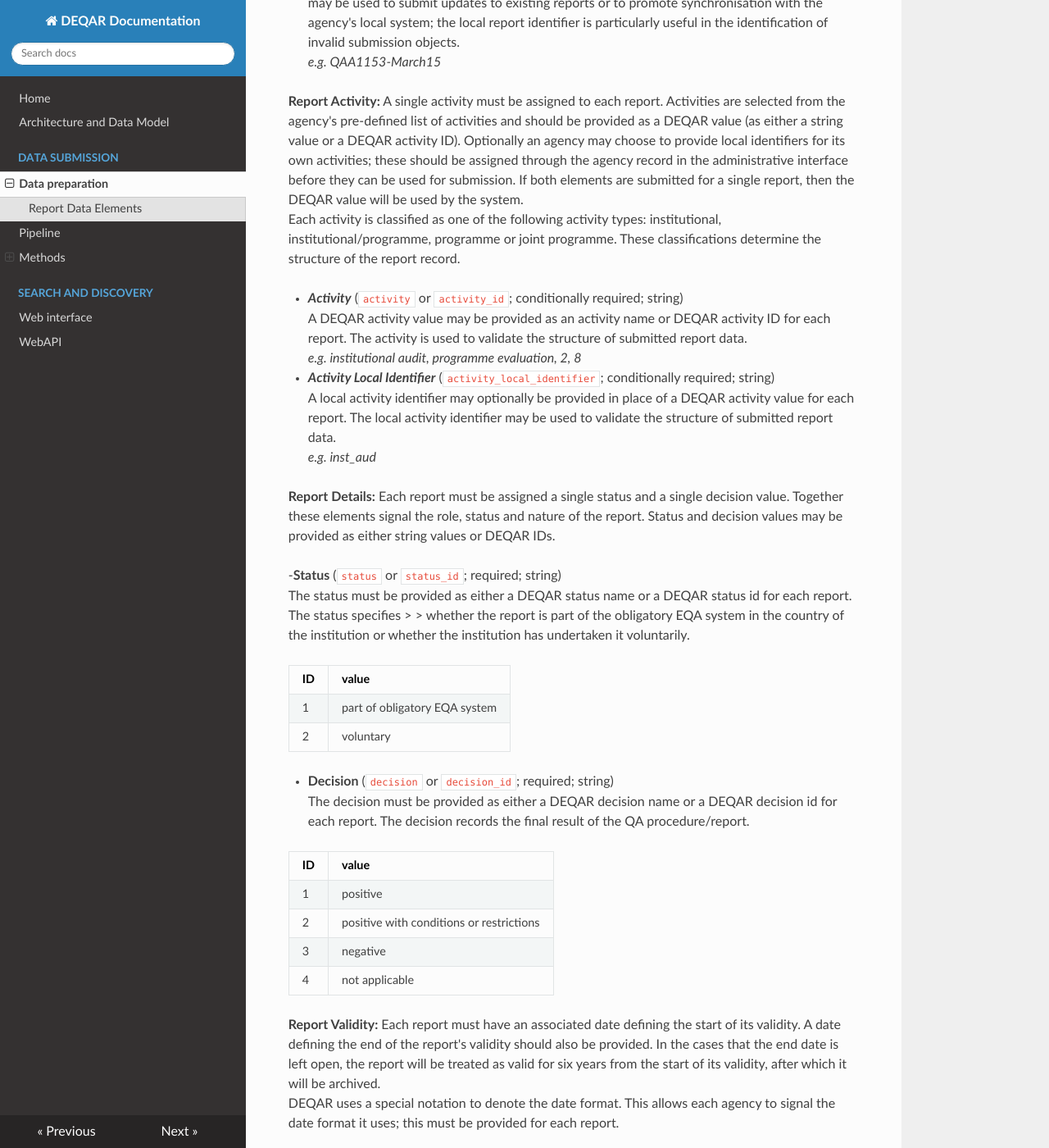
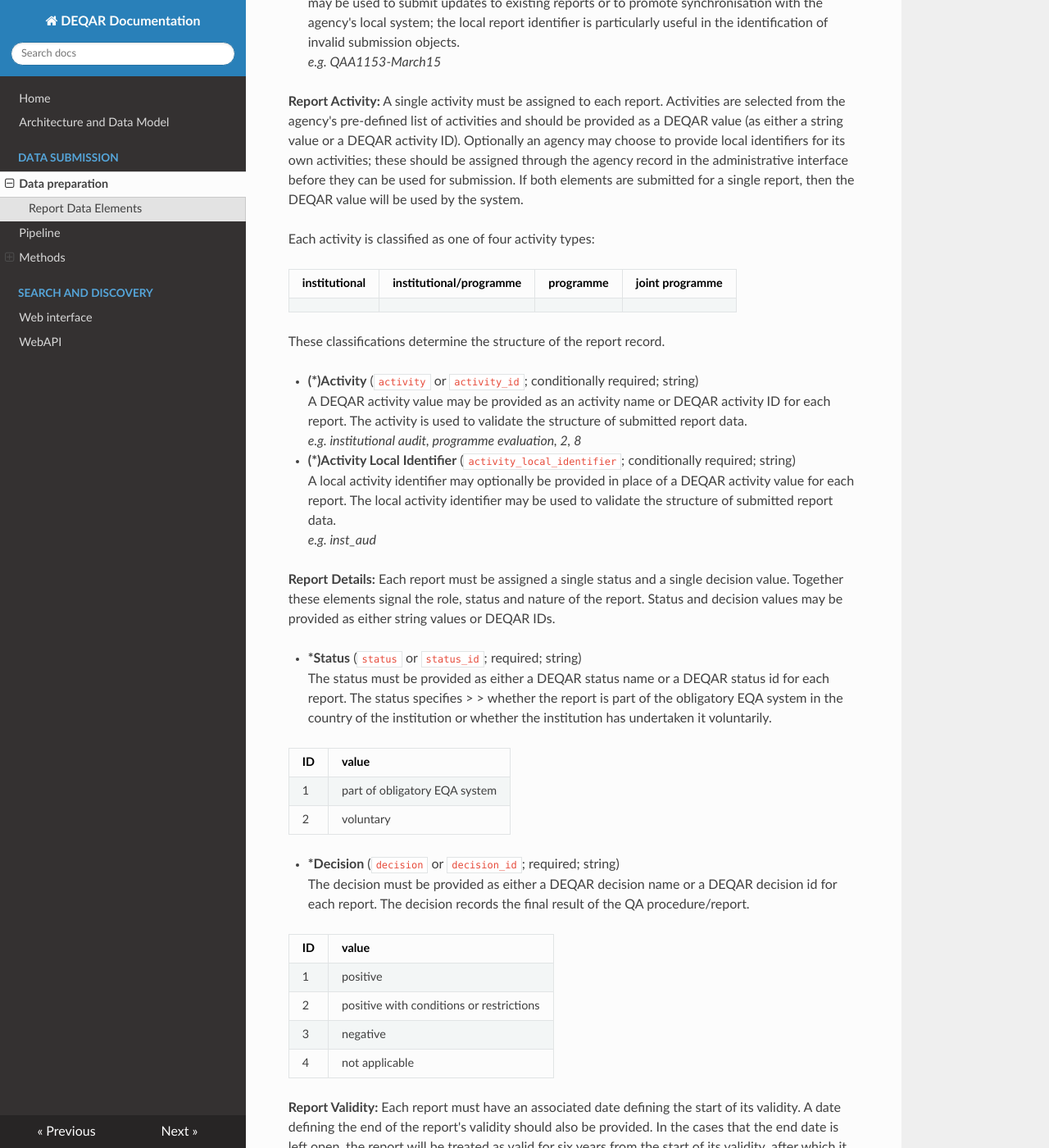
Before and after one commit to EQAR/deqar-docs, an MkDocs documentation site: the page built from docs/submission_object_fields.md, in a window 1280 px wide and 1400 px high, scrolled down 1309 px. Shown: the whole window at 82% size. Built offline with MkDocs 1.6.1, drawn with Linux system fonts in a browser that asks for light colours; nearby versions of some CDN libraries; old or Windows-style settings are respelled for this version of MkDocs; some of the changed text lies outside the part shown.

Commit message:
Update submission_object_fields.md

```diff
--- a/docs/submission_object_fields.md
+++ b/docs/submission_object_fields.md
@@ -15,7 +15,7 @@ Below we provide a full list of the data elements that can make up a submission
 
 **Report Creation:** A single creating agency must be clearly identified for each report. The creating agency is often, though not always, the same as the submitting agency.
 
-- **Agency** (<code>agency</code> or <code>agency_id</code>; required; string)
+- **\*Agency** (<code>agency</code> or <code>agency_id</code>; required; string)
 The agency which created the report must be provided for each report as an agency acronym or as a DEQAR agency ID. This allows the report to be linked to an existing agency record and makes it possible to validate and transform the submitted data in accordance with the agency's profile.
 *e.g. AAQ, 33*
 
@@ -30,19 +30,25 @@ The report identifier used in the agency's local system should be provided for e
 *e.g. QAA1153-March15*
 
 **Report Activity:** A single activity must be assigned to each report. Activities are selected from the agency's pre-defined list of activities and should be provided as a DEQAR value (as either a string value or a DEQAR activity ID). Optionally an agency may choose to provide local identifiers for its own activities; these should be assigned through the agency record in the administrative interface before they can be used for submission. If both elements are submitted for a single report, then the DEQAR value will be used by the system.
-Each activity is classified as one of the following activity types: institutional, institutional/programme, programme or joint programme. These classifications determine the structure of the report record.
 
-- ***Activity*** (<code>activity</code> or <code>activity_id</code>; conditionally required; string)
+Each activity is classified as one of four activity types:
+
+|institutional|institutional/programme|programme|joint programme|
+|:------------|:----------------------|:--------|:--------------|
+
+These classifications determine the structure of the report record.
+
+- **(\*)Activity** (<code>activity</code> or <code>activity_id</code>; conditionally required; string)
 A DEQAR activity value may be provided as an activity name or DEQAR activity ID for each report. The activity is used to validate the structure of submitted report data.
 *e.g. institutional audit, programme evaluation, 2, 8*
 
-- ***Activity Local Identifier*** (<code>activity_local_identifier</code>; conditionally required; string)
+- **(\*)Activity Local Identifier** (<code>activity_local_identifier</code>; conditionally required; string)
 A local activity identifier may optionally be provided in place of a DEQAR activity value for each report. The local activity identifier may be used to validate the structure of submitted report data.
 *e.g. inst_aud*
 
 **Report Details:** Each report must be assigned a single status and a single decision value. Together these elements signal the role, status and nature of the report.  Status and decision values may be provided as either string values or DEQAR IDs.
 
--**Status** (<code>status</code> or <code>status_id</code>; required; string)
+- **\*Status** (<code>status</code> or <code>status_id</code>; required; string)
 The status must be provided as either a DEQAR status name or a DEQAR status id for each report. The status specifies > > whether the report is part of the obligatory EQA system in the country of the institution or whether the institution has undertaken it voluntarily.
 
    |ID |value                         |
@@ -50,7 +56,7 @@ The status must be provided as either a DEQAR status name or a DEQAR status id f
    |1  |part of obligatory EQA system |
    |2  |voluntary                     |
 
-- **Decision** (<code>decision</code> or <code>decision_id</code>; required; string)
+- **\*Decision** (<code>decision</code> or <code>decision_id</code>; required; string)
 The decision must be provided as either a DEQAR decision name or a DEQAR decision id for each report. The decision records the final result of the QA procedure/report.
 
    |ID |value                                   |
@@ -63,7 +69,7 @@ The decision must be provided as either a DEQAR decision name or a DEQAR decisio
 **Report Validity:** Each report must have an associated date defining the start of its validity. A date defining the end of the report's validity should also be provided. In the cases that the end date is left open, the report will be treated as valid for six years from the start of its validity, after which it will be archived.
 DEQAR uses a special notation to denote the date format. This allows each agency to signal the date format it uses; this must be provided for each report.
 
-- **Valid from** (<code>valid_from</code>; required; date)
+- **\*Valid from** (<code>valid_from</code>; required; date)
 A valid from date marking the starting date of the report's validity must be provided for each report. This date is used to generate an archiving date when no valid to date is provided.
 *e.g. 2015-01-15*
 
@@ -71,7 +77,7 @@ A valid from date marking the starting date of the report's validity must be pro
 A valid to date marking the ending date of the report's validity should be provided for each report. This date determines when report data will be archived in DEQAR. If no valid to date is assigned, then the report will be treated as valid for six years after the valid from date.
 *e.g. 2020-01-15*
 
-- **Date Format** (<code>date_format</code>; required; string)
+- **\*Date Format** (<code>date_format</code>; required; string)
 A date format  must be provided for each report. Dates may be submitted in any standard format; the format should be represented as a combination of the following characters:
 
    |symbol(s)| value                                 |example                      |
```
Also changed, not shown: other parts of docs/submission_object_fields.md (+1 -1 lines).
